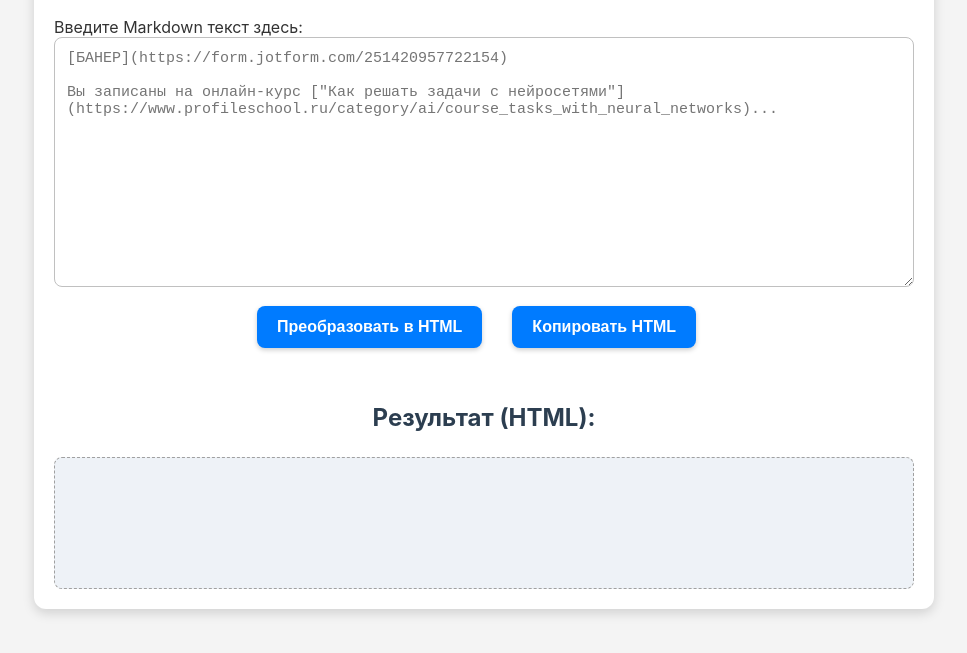
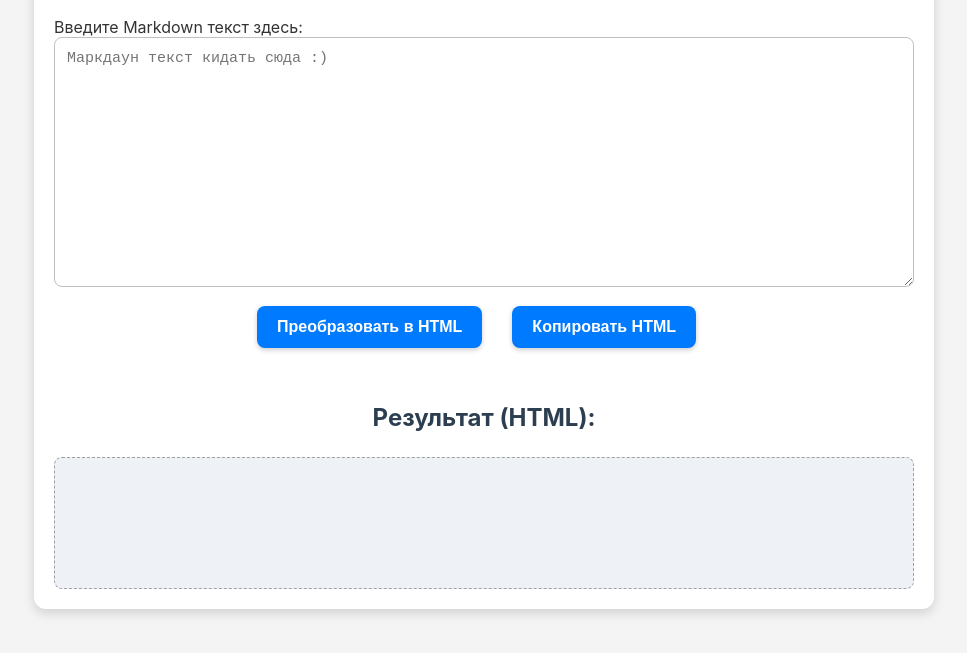
Before and after one commit to nagaitsev/profile-mail-parser, a plain HTML site: page index.html in a window 1280 px wide. Shown: the part 103-756 px from the top of the page, without its empty margins (156-1123 px from the left). Drawn offline with Linux system fonts and the light colour scheme.

Commit message:
Поправил текст чтобы не палиться

```diff
--- a/index.html
+++ b/index.html
@@ -121,7 +121,7 @@
 
         <div>
             <label for="markdownInput">Введите Markdown текст здесь:</label>
-            <textarea id="markdownInput" placeholder="[БАНЕР](https://form.jotform.com/251420957722154)&#10;&#10;Вы&nbsp;записаны на&nbsp;онлайн-курс [&quot;Как решать задачи с&nbsp;нейросетями&quot;](https://www.profileschool.ru/category/ai/course_tasks_with_neural_networks)..."></textarea>
+            <textarea id="markdownInput" placeholder="Маркдаун текст кидать сюда :)"></textarea>
         </div>
 
         <div class="controls">
```
